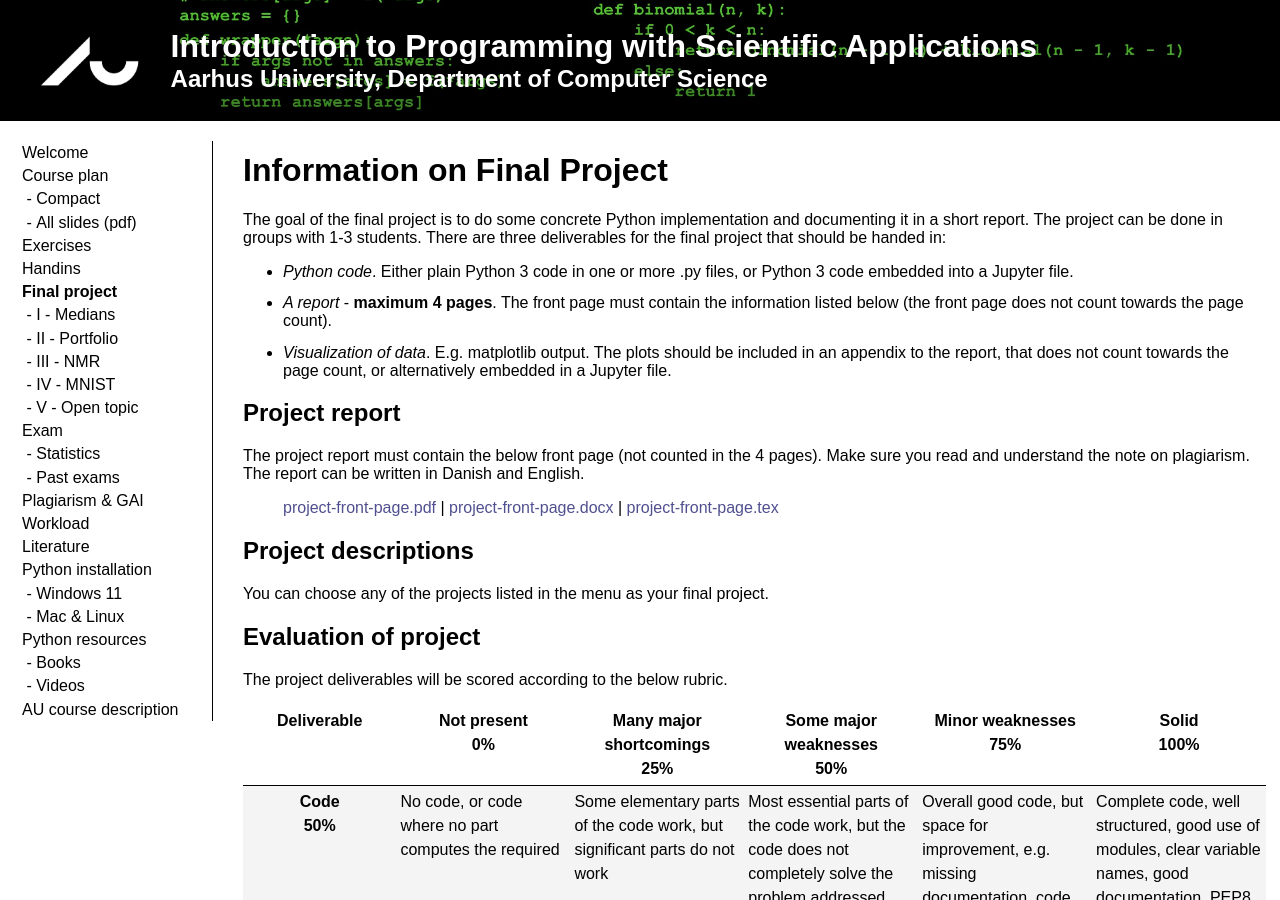
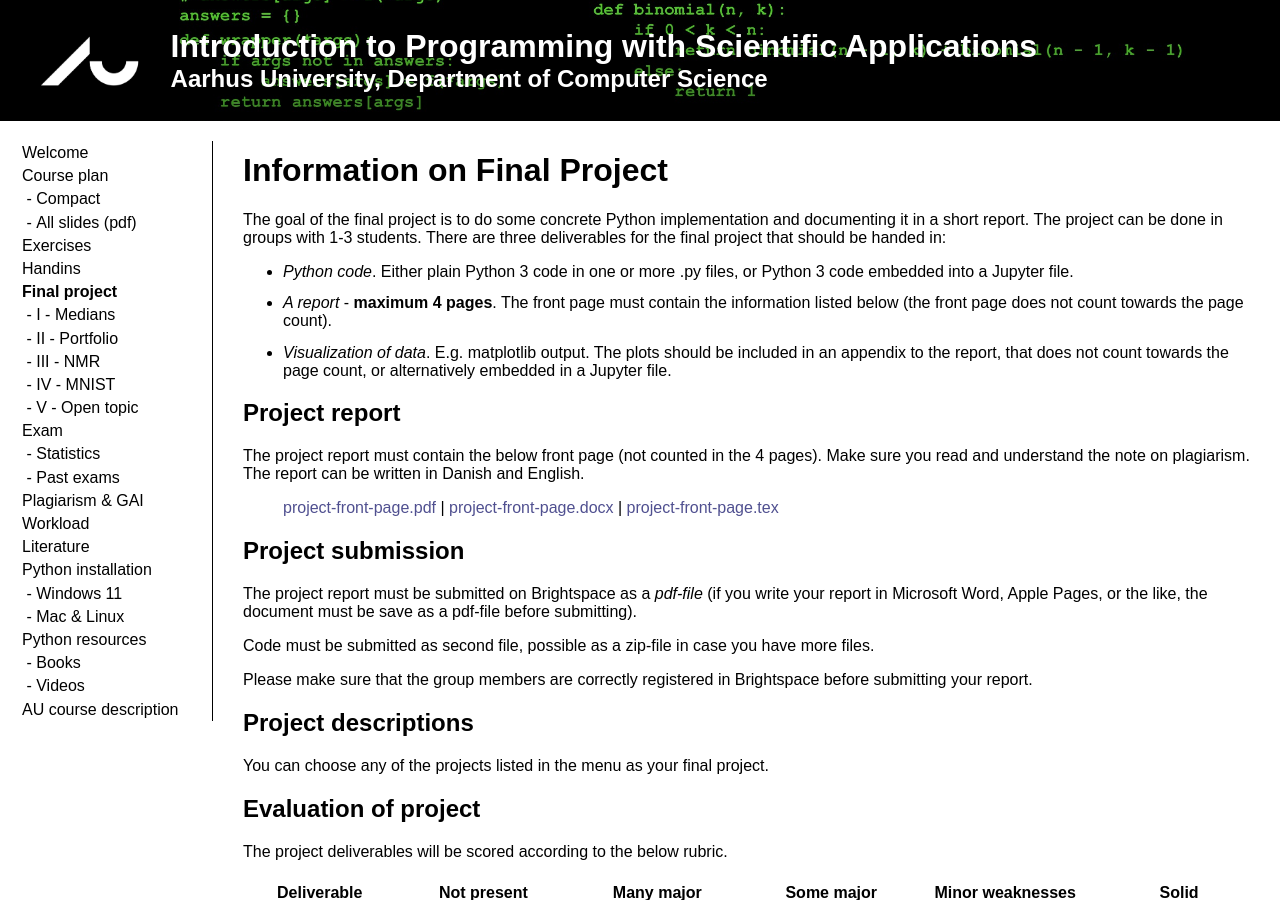
Before and after one commit to gsbrodal/gsbrodal.github.io, a Jekyll site: the page built from ipsa/project-intro.md, in a window 1280 px wide and 900 px high. Built offline with Jekyll 4.4.1, drawn with Linux system fonts in a browser that asks for light colours; our own code applies the rules of GitHub Pages for plain Markdown files.

Commit message:
ipsa21r-answers.zip ipsa21r.zip project-front-page.aux project-front-page.docx project-front-page.pdf project-front-page.tex project-intro.md all-slides.pdf introduction.pdf introduction.pptx linear_programming.pdf linear_programming.pptx

```diff
--- a/ipsa/project-intro.md
+++ b/ipsa/project-intro.md
@@ -13,6 +13,14 @@ The project report must contain the below front page (not counted in the 4 pages
 > [project-front-page.pdf](project-front-page.pdf) |
 > [project-front-page.docx](project-front-page.docx) |
 > [project-front-page.tex](project-front-page.tex)
+
+## Project submission
+
+The project report must be submitted on Brightspace as a *pdf-file* (if you write your report in Microsoft Word, Apple Pages, or the like, the document must be save as a pdf-file before submitting).
+
+Code must be submitted as second file, possible as a zip-file in case you have more files.
+
+Please make sure that the group members are correctly registered in Brightspace before submitting your report.
 
 ## Project descriptions
 
```
Also changed, not shown: 9 other files.
